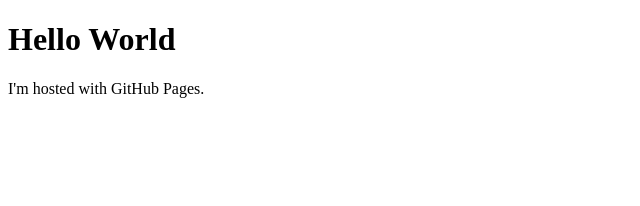
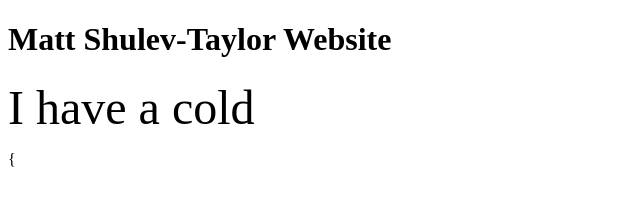
Before and after one commit to MT381/MT381.CS.github.io, a plain HTML site: page index.html in a window 1280 px wide. Shown: the whole page, without its empty margins (0-640 px from the left). Drawn offline with Linux system fonts and the light colour scheme.

Commit message:
Update index.html

```diff
--- a/index.html
+++ b/index.html
@@ -1,7 +1,12 @@
 <!DOCTYPE html>
 <html>
 <body>
-    <h1>Hello World</h1>
-    <p>I'm hosted with GitHub Pages.</p>
+	<div class="header">
+		<h1>Matt Shulev-Taylor Website</h1>
+	</div>
+	<p><font size="+5">I have a cold</font></p>
+
+	<div></div> {
+
 </body>
 </html>
```
